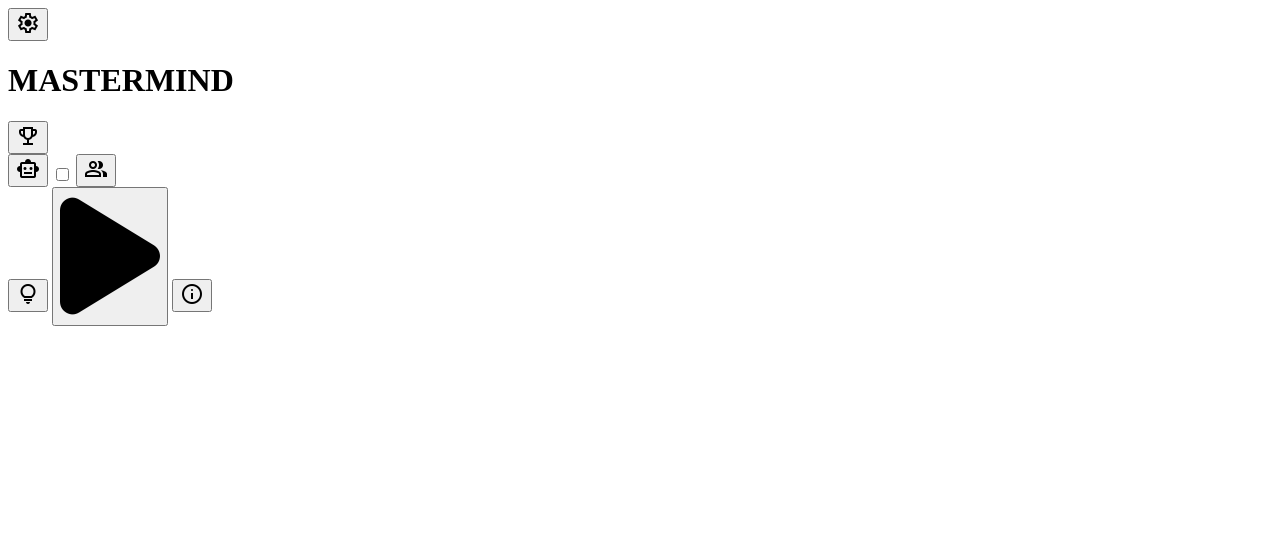
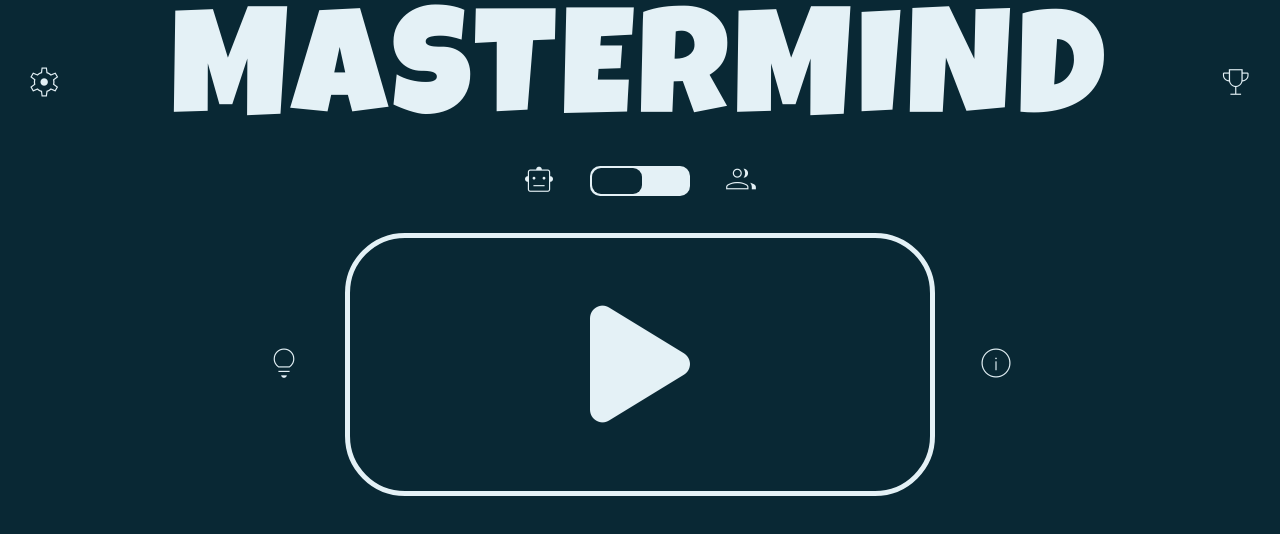
Before and after one commit to sara-maude/sara-maude.github.io, a plain HTML site: page HTML/accueil.html in a window 1280 px wide. Drawn offline with nearby package versions, Linux system fonts and the light colour scheme.

Commit message:
fix connexion

```diff
--- a/HTML/accueil.html
+++ b/HTML/accueil.html
@@ -11,8 +11,8 @@
     <!-- Import ICONS -->
     <script src="https://kit.fontawesome.com/ae21779219.js" crossorigin="anonymous"></script>
     <link href="https://fonts.googleapis.com/css2?family=Material+Symbols+Outlined:opsz,wght,FILL,GRAD@20..48,100..700,0..1,-50..200&icon_names=group,info,lightbulb,settings,smart_toy,trophy" rel="stylesheet" />
-    <link rel="stylesheet" href="style.css" />
-    <script src="script.js" defer></script>
+    <link rel="stylesheet" href="../CSS/accueil.css" />
+    <script src="../JS/accueil.js" defer></script>
 </head>
 <body>
     <div class = "head">
```
